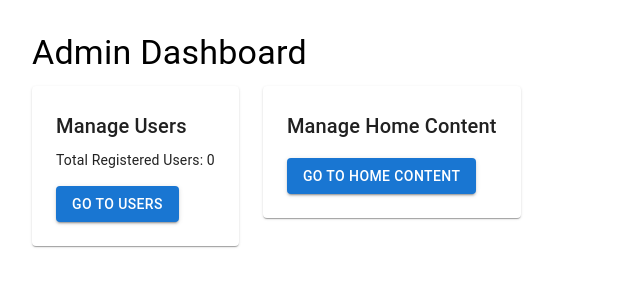
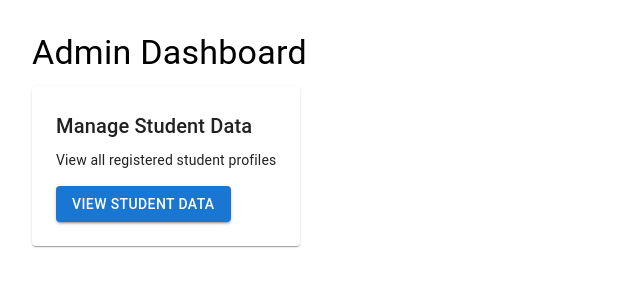
Before and after one commit to Chehan001/mini-project-medical-center-management-system-frontend, a React (Create React App) app: page /admin/dashboard in a window 1280 px wide. Shown: the top 300 px of the page, without its empty margins (0-640 px from the left). Built offline with nearby package versions, Linux system fonts and the light colour scheme; no server answers; sample sign-in values are in the browser's storage.

Commit message:
Create-StudentTable-To-View-All-StudentData-In-AdminDashboard

```diff
--- a/src/App.js
+++ b/src/App.js
@@ -12,6 +12,7 @@ import RegistrationForm from './components/RegistrationForm';
 import AdminLogin from './admin/AdminLogin';
 import AdminDashboard from './admin/AdminDashboard';
 import HomeContent from './admin/HomeContent';
+import StudentTable from './admin/StudentTable'; // <-- Import StudentTable
 
 const ProtectedRoute = ({ children }) => {
   const token = localStorage.getItem('token');
@@ -63,6 +64,14 @@ const App = () => (
           </AdminRoute>
         }
       />
+      <Route
+        path="/admin/students"
+        element={
+          <AdminRoute>
+            <StudentTable />
+          </AdminRoute>
+        }
+      />
 
       <Route path="*" element={<div style={{ padding: 40 }}>404 Not Found</div>} />
     </Routes>
--- a/src/admin/AdminDashboard.jsx
+++ b/src/admin/AdminDashboard.jsx
@@ -1,22 +1,22 @@
-import React, { useEffect, useState } from "react";
+import React, { useState } from "react";
 import { Box, Typography, Grid, Paper, Button } from "@mui/material";
-import { Link } from "react-router-dom";
-import adminApi from "./api";
+import axios from "axios";
+import StudentTable from "./StudentTable";
 
 const AdminDashboard = () => {
-  const [users, setUsers] = useState([]);
+  const [students, setStudents] = useState([]);
+  const [showTable, setShowTable] = useState(false);
 
-  useEffect(() => {
-    const fetchUsers = async () => {
-      try {
-        const res = await adminApi.get("/users");
-        setUsers(res.data);
-      } catch (err) {
-        console.error("Fetch users error:", err);
-      }
-    };
-    fetchUsers();
-  }, []);
+  const fetchStudents = async () => {
+    try {
+      const res = await axios.get("http://localhost:8000/api/user");
+      setStudents(res.data);
+      setShowTable(true);
+    } catch (err) {
+      console.error("Error fetching student data:", err);
+      alert("Failed to fetch student data.");
+    }
+  };
 
   return (
     <Box sx={{ p: 4 }}>
@@ -25,40 +25,21 @@ const AdminDashboard = () => {
       </Typography>
 
       <Grid container spacing={3}>
-
-        {/* Manage Users Section */}
         <Grid item xs={12} md={6}>
           <Paper sx={{ p: 3 }}>
-            <Typography variant="h6">Manage Users</Typography>
+            <Typography variant="h6">Manage Student Data</Typography>
             <Typography variant="body2" sx={{ mt: 1 }}>
-              Total Registered Users: {users.length}
+              View all registered student profiles
             </Typography>
-            <Button
-              component={Link}
-              to="/admin/users"
-              variant="contained"
-              sx={{ mt: 2 }}
-            >
-              Go to Users
-            </Button>
-          </Paper>
-        </Grid>
-
-        {/* Manage Home Content Section */}
-        <Grid item xs={12} md={6}>
-          <Paper sx={{ p: 3 }}>
-            <Typography variant="h6">Manage Home Content</Typography>
-            <Button
-              component={Link}
-              to="/admin/home-content"
-              variant="contained"
-              sx={{ mt: 2 }}
-            >
-              Go to Home Content
+            <Button variant="contained" sx={{ mt: 2 }} onClick={fetchStudents}>
+              View Student Data
             </Button>
           </Paper>
         </Grid>
       </Grid>
+
+      {/* Student table displays only when loaded */}
+      {showTable && <StudentTable students={students} />}
     </Box>
   );
 };
--- /dev/null
+++ b/src/admin/StudentTable.jsx
@@ -0,0 +1,96 @@
+import React, { useEffect, useState } from "react";
+import {
+  Paper,
+  Typography,
+  Table,
+  TableHead,
+  TableRow,
+  TableCell,
+  TableBody,
+  CircularProgress,
+} from "@mui/material";
+import axios from "axios";
+
+const StudentTable = () => {
+  const [students, setStudents] = useState([]);
+  const [loading, setLoading] = useState(true);
+  const [error, setError] = useState("");
+
+  useEffect(() => {
+    const fetchStudents = async () => {
+      try {
+        const res = await axios.get("http://localhost:8000/api/user/");
+        setStudents(res.data);
+      } catch (err) {
+        console.error("Fetch student data error:", err);
+        setError("Failed to fetch student data.");
+      } finally {
+        setLoading(false);
+      }
+    };
+
+    fetchStudents();
+  }, []);
+
+  if (loading) return <CircularProgress sx={{ display: "block", mx: "auto", mt: 4 }} />;
+  if (error)
+    return (
+      <Typography color="error" align="center" sx={{ mt: 4 }}>
+        {error}
+      </Typography>
+    );
+
+  if (!students.length)
+    return (
+      <Typography variant="body1" sx={{ mt: 3, textAlign: "center" }}>
+        No student data available.
+      </Typography>
+    );
+
+  return (
+    <Paper sx={{ mt: 4, p: 3, overflowX: "auto" }}>
+      <Typography variant="h6" gutterBottom>
+        Registered Student Data
+      </Typography>
+
+      <Table>
+        <TableHead>
+          <TableRow>
+            <TableCell>Name</TableCell>
+            <TableCell>Reg Number</TableCell>
+            <TableCell>Faculty</TableCell>
+            <TableCell>Course</TableCell>
+            <TableCell>Blood Group</TableCell>
+            <TableCell>Photo</TableCell>
+          </TableRow>
+        </TableHead>
+        <TableBody>
+          {students.map((s) => (
+            <TableRow key={s._id}>
+              <TableCell>{s.name}</TableCell>
+              <TableCell>{s.regNumber}</TableCell>
+              <TableCell>{s.faculty}</TableCell>
+              <TableCell>{s.course}</TableCell>
+              <TableCell>{s.bloodGroup}</TableCell>
+              <TableCell>
+                {s.photo ? (
+                  <img
+                    src={`http://localhost:8000${s.photo}`}
+                    alt="Student"
+                    width="50"
+                    height="50"
+                    style={{ borderRadius: "50%" }}
+                  />
+                ) : (
+                  "No Photo"
+                )}
+              </TableCell>
+            </TableRow>
+          ))}
+        </TableBody>
+      </Table>
+    </Paper>
+  );
+};
+
+export default StudentTable;
```
